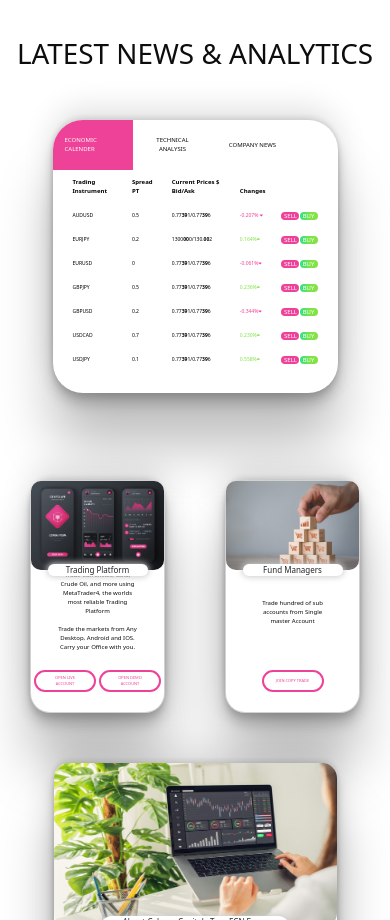
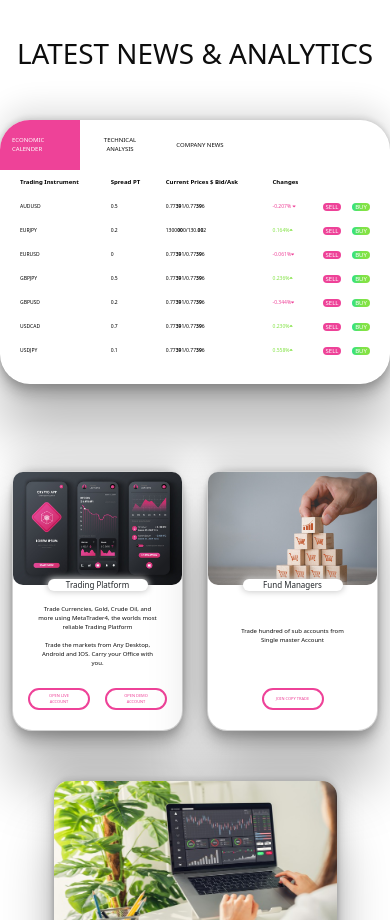
Before and after one commit to ChandanKumarWeb/trading-demo-website, a plain HTML site: page Index.html in a window 390 px wide. Shown: the part 852-1772 px from the top of the page. Drawn offline with nearby package versions, Linux system fonts and the light colour scheme.

Commit message:
fixed bug

```diff
--- a/Css/index.css
+++ b/Css/index.css
@@ -298,7 +298,7 @@ a {
 /********************************************************** ****************************************** */
 .news-box {
   padding-bottom: 5px;
-  width: 1140px;
+  width: 100%;
   height: fit-content;
   border-radius: 30px;
   box-shadow: rgba(0, 0, 0, 0.25) 0px 54px 55px, rgba(0, 0, 0, 0.12) 0px -12px 30px, rgba(0, 0, 0, 0.12) 0px 4px 6px, rgba(0, 0, 0, 0.17) 0px 12px 13px, rgba(0, 0, 0, 0.09) 0px -3px 5px;
@@ -464,13 +464,14 @@ a {
 }
 .card-pera{
   margin: 25px 25px;
+  height: 60%;
 }
 .card-pera p{
   display: flex;
   justify-content: center;
   align-items: center;
   margin: 0%;
-  height: 180px;
+  height: 100%;
   text-align: center;
   font-size: 17px;
   color: var(--black-color);
@@ -548,13 +549,14 @@ a {
 /* ****************************************************START TRADING SECTION*************************************** */
 .start-trading-cards{
   display: flex;
-  justify-content: space-between;
+  justify-content: space-evenly;
   margin: 50px 0px;
 }
 .start-trading-card{
   width: 260px;
   height: fit-content;
   padding-bottom: 10px;
+  margin: 15px 0px;
   border-radius: 10px;
   box-shadow: rgba(0, 0, 0, 0.25) 0px 54px 55px, rgba(0, 0, 0, 0.12) 0px -12px 30px, rgba(0, 0, 0, 0.12) 0px 4px 6px, rgba(0, 0, 0, 0.17) 0px 12px 13px, rgba(0, 0, 0, 0.09) 0px -3px 5px;
 }
@@ -863,9 +865,9 @@ a {
     width: 215px;
   }
 /* ***********MEDIA QUERY FOR LATEST NEWS SECTION************ */
-  .news-box{
+  /* .news-box{
     width: 540px;
-  }
+  } */
   .head-selected,.news-head{
     width: 150px;
   }
@@ -886,27 +888,23 @@ a {
     width: 48px;
     height: 18px;
   }
-  .card{
+  /* .card{
     width: 250px;
-  }
+  } */
   .card-head p{
-    width: 210px;
     font-size: 20px;
   }
   .card-pera p{
     font-size: 12px;
-    height: 124px;
+    /* height: 124px; */
   }
   .card-btn .btn{
     width: 105px;
     height: 30px;
     font-size: 8px;
   }
-  .about-banner{
-    width: 400px;
-  }
   .about-banner img{
-    width: 400px;
+    width: 100%;
     height: 250px;
   }
   .about-banner-head p{
@@ -922,11 +920,14 @@ a {
     margin: 15px 0px;
   }
   .cabana-partnership-align {
-    width: 625px;
+    width: 100%;
   }
   .cabana-partnership img{
     width: 440px;
     height: 250px;
+  }
+  .start-trading-cards{
+    justify-content: space-evenly;
   }
 }
 
@@ -1012,9 +1013,6 @@ a {
     padding-top: 5px;
   }
   /* **********************latest news table************** */
-  .news-box{
-    width: 285px;
-  }
   .head-selected,.news-head{
     width: 80px;
     height: 50px;
@@ -1044,20 +1042,17 @@ a {
 .cards{
   justify-content: space-evenly;
 }
-  .card{
-    width: 135px;
-  }
   .card-head p{
     width: 100px;
     font-size: 8px;
   }
-  .card-pera{
+  /* .card-pera{
     height: 100px;
-  }
+  } */
   .card-pera p{
     font-size: 6px;
-    height: 50px;
-    margin: 12px 2px;
+    /* height: 50px; */
+    margin-top: 10px;
   }
   .card-btn .btn {
     width: 62px;
@@ -1065,7 +1060,7 @@ a {
     font-size: 4px;
   }
 .card-pera {
-  height: 70px;
+  /* height: 70px; */
   margin-top: 5px;
   }
   /* **************************************************************about banner image************************************************************ */
--- a/Css/trasing-instrument.css
+++ b/Css/trasing-instrument.css
@@ -49,10 +49,12 @@
     padding: 30px;
     height: 40%;
 }
-.card-btn {
+.trading-tricks-card .card-btn {
     display: flex;
-    align-items: end;
+    align-items: center;
     justify-content: center;
+    height: 100%;
+    padding-top: 10px;
 }
 
 /* *********************************media query 770px******************************************** */
```
